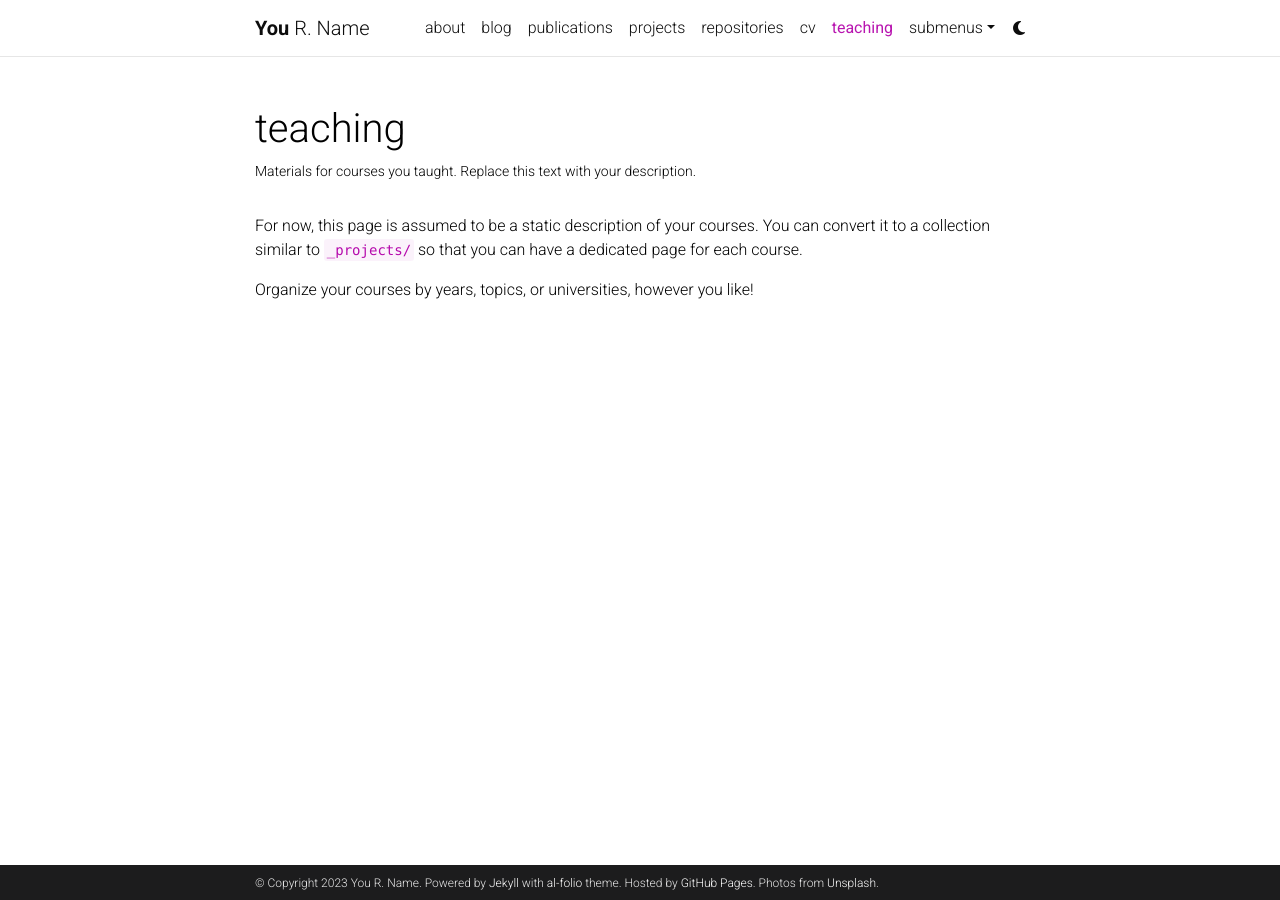
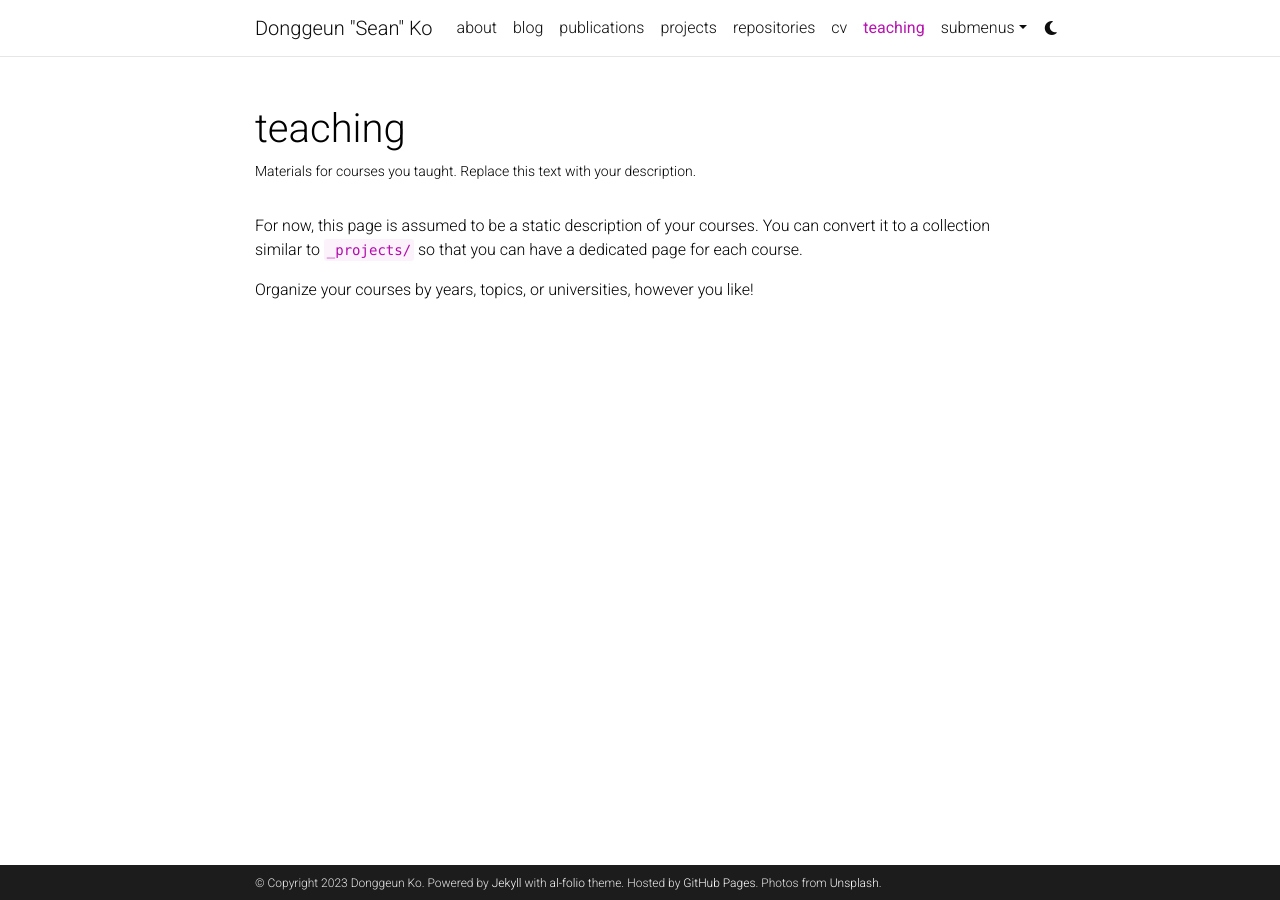
Before and after one commit to donggeunko/donggeunko.github.io, a Jekyll site: the page built from _pages/teaching.md, in a window 1280 px wide. Built offline with Jekyll 4.4.1, drawn with Linux system fonts in a browser that asks for light colours; comment, search, counter and statistics services are not loaded; a style sheet for code colours, icons or effects is not loaded.

Commit message:
Update _config.yml

```diff
--- a/_config.yml
+++ b/_config.yml
@@ -2,11 +2,11 @@
 # Site settings
 # -----------------------------------------------------------------------------
 
-title: blank # the website title (if blank, full name will be used instead)
-first_name: You
-middle_name: R.
-last_name: Name
-email: you@example.com
+title: Donggeun "Sean" Ko # the website title (if blank, full name will be used instead)
+first_name: Donggeun
+middle_name:
+last_name: Ko
+email: seanko@g.skku.edu
 description: > # the ">" symbol means to ignore newlines until "footer_text:"
   A simple, whitespace theme for academics. Based on [*folio](https://github.com/bogoli/-folio) design.
 footer_text: >
@@ -18,7 +18,7 @@
 lang: en # the language of your site (for example: en, fr, cn, ru, etc.)
 icon: ⚛️  # the emoji used as the favicon (alternatively, provide image name in /assets/img/)
 
-url: https://alshedivat.github.io # the base hostname & protocol for your site
+url: https://donggeunko.github.io # the base hostname & protocol for your site
 baseurl: /al-folio # the subpath of your site, e.g. /blog/
 last_updated: false # set to true if you want to display last updated in the footer
 impressum_path:  # set to path to include impressum link in the footer, use the same path as permalink in a page, helps to conform with EU GDPR
```
